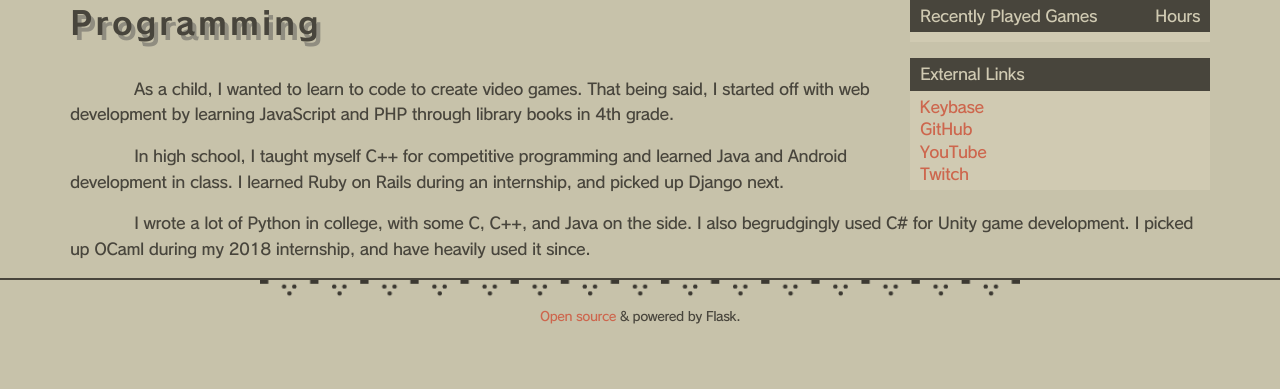
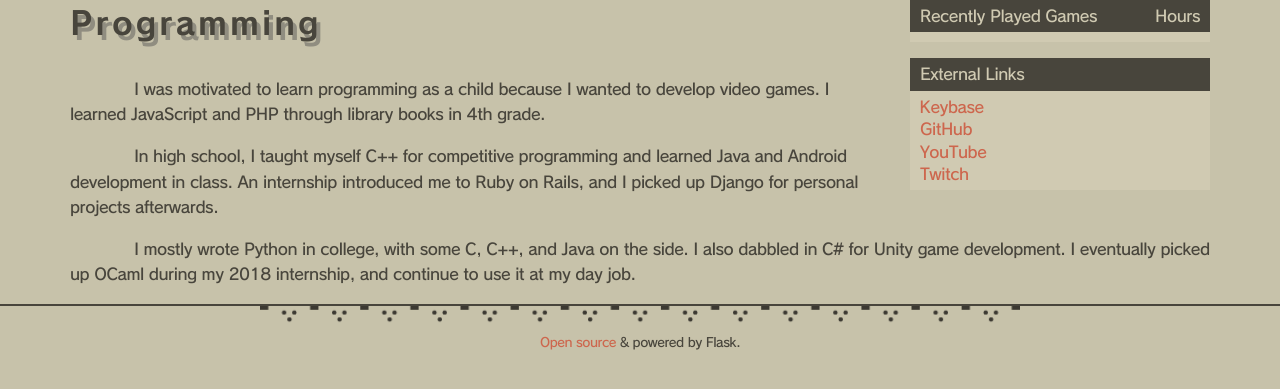
Before and after one commit to tesu/website, a Flask app: page /about/code in a window 1280 px wide. Shown: the part 88-477 px from the top of the page. Run offline with Flask 3, Linux system fonts and the light colour scheme; data that the repository does not hold is empty.

Commit message:
Update code.html

```diff
--- a/tesu/templates/about/code.html
+++ b/tesu/templates/about/code.html
@@ -1,7 +1,7 @@
 {% extends 'base.html' %}
 {% block content %}
             <h1>Programming</h1>
-            <p class=indented>As a child, I wanted to learn to code to create video games. That being said, I started off with web development by learning JavaScript and PHP through library books in 4th grade.
-            <p class=indented>In high school, I taught myself C++ for competitive programming and learned Java and Android development in class. I learned Ruby on Rails during an internship, and picked up Django next.
-            <p class=indented>I wrote a lot of Python in college, with some C, C++, and Java on the side. I also begrudgingly used C# for Unity game development. I picked up OCaml during my 2018 internship, and have heavily used it since.
+            <p class=indented>I was motivated to learn programming as a child because I wanted to develop video games. I learned JavaScript and PHP through library books in 4th grade.
+            <p class=indented>In high school, I taught myself C++ for competitive programming and learned Java and Android development in class. An internship introduced me to Ruby on Rails, and I picked up Django for personal projects afterwards.
+            <p class=indented>I mostly wrote Python in college, with some C, C++, and Java on the side. I also dabbled in C# for Unity game development. I eventually picked up OCaml during my 2018 internship, and continue to use it at my day job.
 {% endblock %}
```
